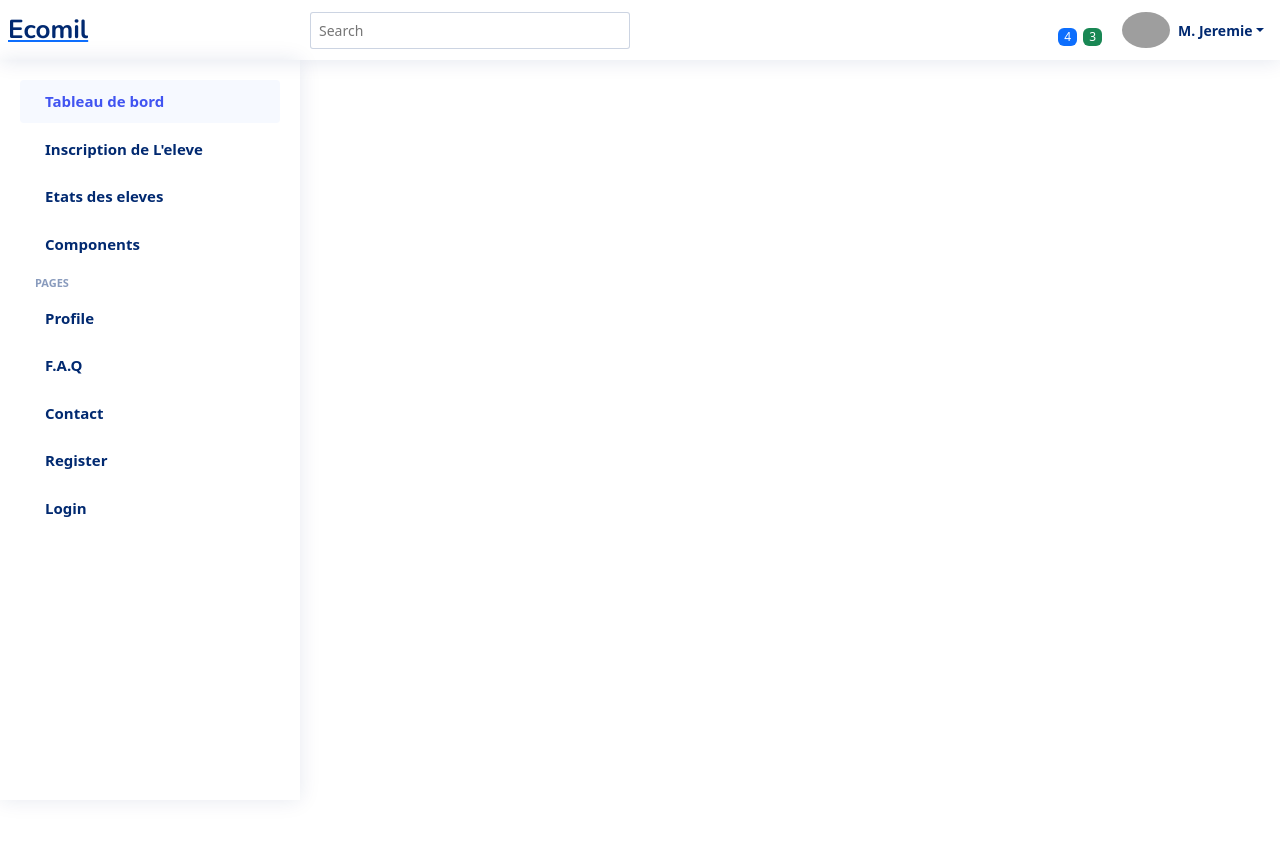
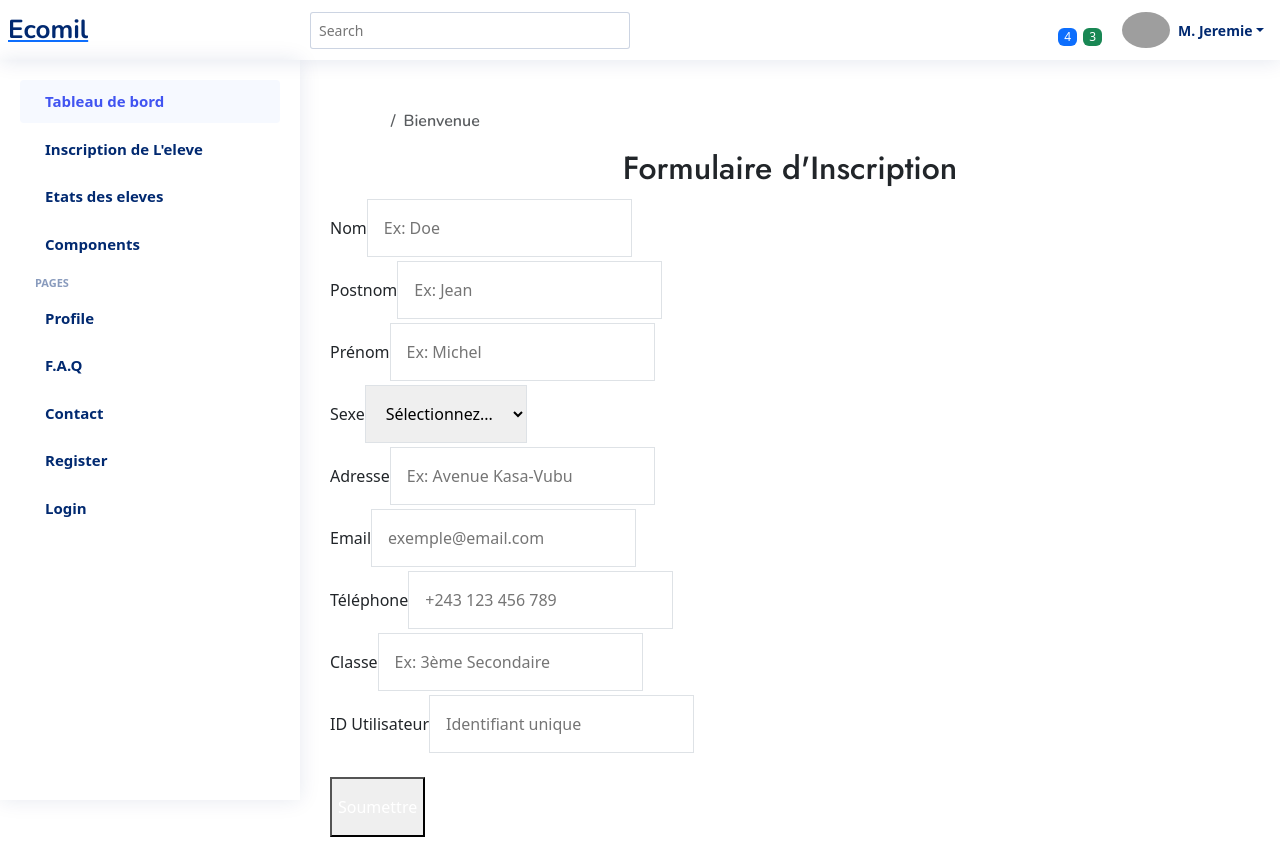
Before and after one commit to Jeremie-mengi/PjEcole, a React (Vite) app: page /formlay in a window 1280 px wide. Before the commit the page ends 800 px from the top, so only its background shows below. Built offline with nearby package versions, Linux system fonts and the light colour scheme; grey boxes are pictures that could not be loaded.

Commit message:
create-Eleve

```diff
--- a/package.json
+++ b/package.json
@@ -11,13 +11,13 @@
   },
   "dependencies": {
     "@popperjs/core": "^2.11.8",
-    "axios": "^1.7.6",
+    "axios": "^1.7.9",
     "jspdf": "^2.5.1",
     "jspdf-autotable": "^3.8.3",
     "jwt-decode": "^4.0.0",
     "react": "^18.3.1",
     "react-dom": "^18.3.1",
-    "react-hook-form": "^7.53.0",
+    "react-hook-form": "^7.54.2",
     "react-router-dom": "^6.27.0"
   },
   "devDependencies": {
--- a/src/Admin/Admin.jsx
+++ b/src/Admin/Admin.jsx
@@ -1,8 +1,42 @@
 import { Link } from 'react-router-dom';
+
+import  { useState, useEffect } from 'react';
+import axios from 'axios';
+
+function Admin() {
+  const [totalStudents, setTotalStudents] = useState(0);
+  const [total, setTotal] = useState(0); // Stocker le total
 
 
 
-function Admin() {
+  useEffect(() => {
+    // Fonction pour récupérer le nombre total d'élèves
+    const fetchTotalStudents = async () => {
+      try {
+        const response = await axios.get('http://localhost:3000/students/count'); // Remplacez par votre URL
+        setTotalStudents(response.data.count);
+      } catch (error) {
+        console.error('Erreur lors de la récupération du total des élèves :', error);
+      }
+    };
+
+    fetchTotalStudents();
+  }, []);
+
+  useEffect(() => {
+    const fetchTotalPresences = async () => {
+      try {
+        const response = await axios.get("http://localhost:3000/presences"); // Remplacez l'URL par votre API
+        setTotal(response.data.total); // Met à jour le total
+      } catch (err) {
+        console.error("Erreur lors de la récupération du total des présences :", err);
+      }
+    };
+
+
+    fetchTotalPresences(); // Appeler la fonction au montage du composant
+  }, []);
+
   return (
     <>
     <body>
@@ -247,9 +281,9 @@ function Admin() {
       </li>
 
       <li className="nav-item">
-        <a className="nav-link collapsed" data-bs-target="#forms-nav" data-bs-toggle="collapse" href="#">
+        <Link  className="nav-link collapsed" data-bs-target="#forms-nav" data-bs-toggle="collapse" href="#">
           <i className="bi bi-journal-text"></i><span>{`Inscription de L'eleve`}</span><i className="bi bi-chevron-down ms-auto"></i>
-        </a>
+        </Link>
         <ul id="forms-nav" className="nav-content collapse " >
         <li>
         <Link to="/formlay">
@@ -385,7 +419,7 @@ function Admin() {
                       {/* <!-- <i class="bi bi-cart"></i> --> */}
                     </div>
                     <div className="ps-3">
-                      <h6>500</h6>
+                      <h6>{totalStudents}</h6>
                     </div>
                   </div>
                 </div>
@@ -404,7 +438,7 @@ function Admin() {
                       {/* <!-- <i class="bi bi-currency-dollar"></i> --> */}
                     </div>
                     <div className="ps-3">
-                      <h6>480</h6>
+                      <h6>{total}</h6>
                     </div>
                   </div>
                 </div>
@@ -423,7 +457,7 @@ function Admin() {
                       {/* <!-- <i class="bi bi-currency-dollar"></i> --> */}
                     </div>
                     <div className="ps-3">
-                      <h6>20</h6>
+                      <h6>50</h6>
                     </div>
                   </div>
                 </div>
--- a/src/Admin/PagesAdm/Formslayouts.jsx
+++ b/src/Admin/PagesAdm/Formslayouts.jsx
@@ -1,8 +1,37 @@
-import React from 'react'
 import { Link } from 'react-router-dom';
+import { useForm } from "react-hook-form";
+import axios from 'axios';
+function Formslayouts() {
+  const {
+    register,
+    handleSubmit,
+    formState: { errors },
+  } = useForm();
 
+  const onSubmit = async (data) => {
+    try {
+      const res = await axios.post("http://localhost:3000/login", {
+        email: data.username, // Correspondance du champ
+        password: data.password, // Correspondance du champ
+      });
 
-function Formslayouts() {
+      if (res.status === 200) {
+        localStorage.setItem('tokenUser', JSON.stringify(res.data));
+        localStorage.setItem('user', JSON.stringify(res.data.user));
+        alert('User connecté avec succès');
+        window.location.href = "/eleve";
+      }
+    } catch (error) {
+      console.log(error?.response);
+      const err = error?.response?.data?.message;
+      alert(err || 'Erreur lors de la connexion');
+    }
+  };
+
+  axios.create({
+    baseURL: 'http://localhost:3000', // Votre URL de base
+  });
+
   return (
     <>
 <header id="header" className="header fixed-top d-flex align-items-center">
@@ -195,12 +224,12 @@ function Formslayouts() {
           </a>
         </li>
         <li>
-          <hr class="dropdown-divider"/>
+          <hr className="dropdown-divider"/>
         </li>
 
         <li>
-          <a class="dropdown-item d-flex align-items-center" href="users-profile.html">
-            <i class="bi bi-gear"></i>
+          <a className="dropdown-item d-flex align-items-center" href="users-profile.html">
+            <i className="bi bi-gear"></i>
             <span>Account Settings</span>
           </a>
         </li>
@@ -246,12 +275,12 @@ function Formslayouts() {
 
   <li className="nav-item">
     <a className="nav-link collapsed" data-bs-target="#forms-nav" data-bs-toggle="collapse" href="#">
-      <i className="bi bi-journal-text"></i><span>Inscription de L'eleve</span><i className="bi bi-chevron-down ms-auto"></i>
+      <i className="bi bi-journal-text"></i><span>{`Inscription de L'eleve`}</span><i className="bi bi-chevron-down ms-auto"></i>
     </a>
     <ul id="forms-nav" className="nav-content collapse " >
     <li>
     <Link to="/formlay">
-     <i className="bi bi-circle"></i><span>Formulaire d'inscription</span>
+     <i className="bi bi-circle"></i><span>{`Formulaire d'inscription`}</span>
    </Link>
   </li>
 
@@ -351,6 +380,122 @@ function Formslayouts() {
 
 </aside>
 
+<main id="main" className="main">
+<div className="pagetitle">
+      <h1>TABLEAU DE BORD</h1>
+      <nav>
+        <ol className="breadcrumb">
+          <li className="breadcrumb-item"><a href="index.html">Acceuil</a></li>
+          <li className="breadcrumb-item active">Bienvenue</li>
+        </ol>
+      </nav>
+    </div>
+
+
+      <h2 className="text-3xl font-semibold text-gray-800 mb-8 text-center">
+    {  ` Formulaire d'Inscription`}
+      </h2>
+
+      <form onSubmit={handleSubmit(onSubmit)} className="grid grid-cols-1 md:grid-cols-2 gap-x-8 gap-y-6">
+
+        {/* Nom */}
+        <div>
+          <label className="block text-sm font-medium text-gray-700 mb-1">Nom</label>
+          <input
+            {...register("nom", { required: "Le nom est requis" })}
+            className="mt-1 p-3 w-full border rounded-md"
+            placeholder="Ex: Doe"
+          />
+          {errors.nom && <p className="text-red-500 text-sm mt-1">{errors.nom.message}</p>}
+        </div>
+
+        {/* Postnom */}
+        <div>
+          <label className="block text-sm font-medium text-gray-700 mb-1">Postnom</label>
+          <input
+            {...register("postnom", { required: "Le postnom est requis" })}
+            className="mt-1 p-3 w-full border rounded-md"
+            placeholder="Ex: Jean"
+          />
+          {errors.postnom && <p className="text-red-500 text-sm mt-1">{errors.postnom.message}</p>}
+        </div>
+
+        {/* Prénom */}
+        <div className="col-span-2">
+          <label className="block text-sm font-medium text-gray-700 mb-1">Prénom</label>
+          <input
+            {...register("prenom", { required: "Le prénom est requis" })}
+            className="mt-1 p-3 w-full border rounded-md"
+            placeholder="Ex: Michel"
+          />
+          {errors.prenom && <p className="text-red-500 text-sm mt-1">{errors.prenom.message}</p>}
+        </div>
+
+        {/* Sexe */}
+        <div>
+          <label className="block text-sm font-medium text-gray-700 mb-1">Sexe</label>
+          <select {...register("sexe", { required: "Le sexe est requis" })} className="mt-1 p-3 w-full border rounded-md">
+            <option value="">Sélectionnez...</option>
+            <option value="Masculin">Masculin</option>
+            <option value="Féminin">Féminin</option>
+          </select>
+          {errors.sexe && <p className="text-red-500 text-sm mt-1">{errors.sexe.message}</p>}
+        </div>
+
+        {/* Adresse */}
+        <div>
+          <label className="block text-sm font-medium text-gray-700 mb-1">Adresse</label>
+          <input {...register("adresse")} className="mt-1 p-3 w-full border rounded-md" placeholder="Ex: Avenue Kasa-Vubu" />
+        </div>
+
+        {/* Email */}
+        <div>
+          <label className="block text-sm font-medium text-gray-700 mb-1">Email</label>
+          <input
+            {...register("email", { pattern: { value: /^[^\s@]+@[^\s@]+\.[^\s@]+$/, message: "Email invalide" } })}
+            className="mt-1 p-3 w-full border rounded-md"
+            placeholder="exemple@email.com"
+          />
+          {errors.email && <p className="text-red-500 text-sm mt-1">{errors.email.message}</p>}
+        </div>
+
+        {/* Téléphone */}
+        <div>
+          <label className="block text-sm font-medium text-gray-700 mb-1">Téléphone</label>
+          <input
+            {...register("telephone", { required: "Le téléphone est requis" })}
+            className="mt-1 p-3 w-full border rounded-md"
+            placeholder="+243 123 456 789"
+          />
+          {errors.telephone && <p className="text-red-500 text-sm mt-1">{errors.telephone.message}</p>}
+        </div>
+
+        {/* Classe */}
+        <div>
+          <label className="block text-sm font-medium text-gray-700 mb-1">Classe</label>
+          <input {...register("classe")} className="mt-1 p-3 w-full border rounded-md" placeholder="Ex: 3ème Secondaire" />
+        </div>
+
+        {/* ID Utilisateur */}
+        <div className="col-span-2">
+          <label className="block text-sm font-medium text-gray-700 mb-1">ID Utilisateur</label>
+          <input {...register("usId")} className="mt-1 p-3 w-full border rounded-md" placeholder="Identifiant unique" />
+        </div>
+
+        {/* Bouton de soumission */}
+        <div className="col-span-2 flex justify-center mt-4">
+          <button type="submit" className="w-full md:w-1/2 bg-blue-600 text-white py-3 rounded-md hover:bg-blue-700 transition">
+            Soumettre
+          </button>
+        </div>
+
+      </form>
+
+
+
+
+</main>
+
 
     </>
   )
```
Also changed, not shown: 1 other file (tests, documents, lock files or other folders).
